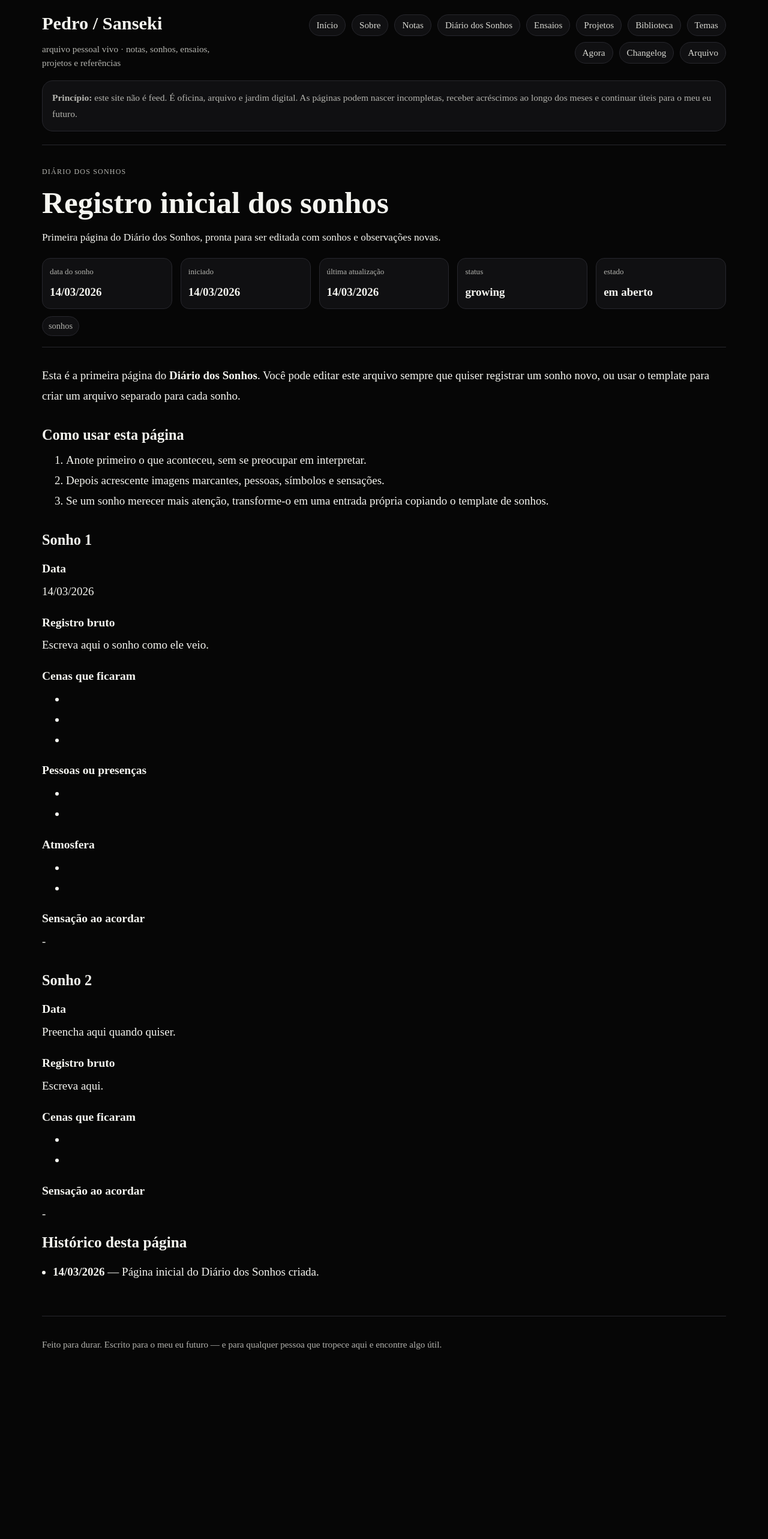
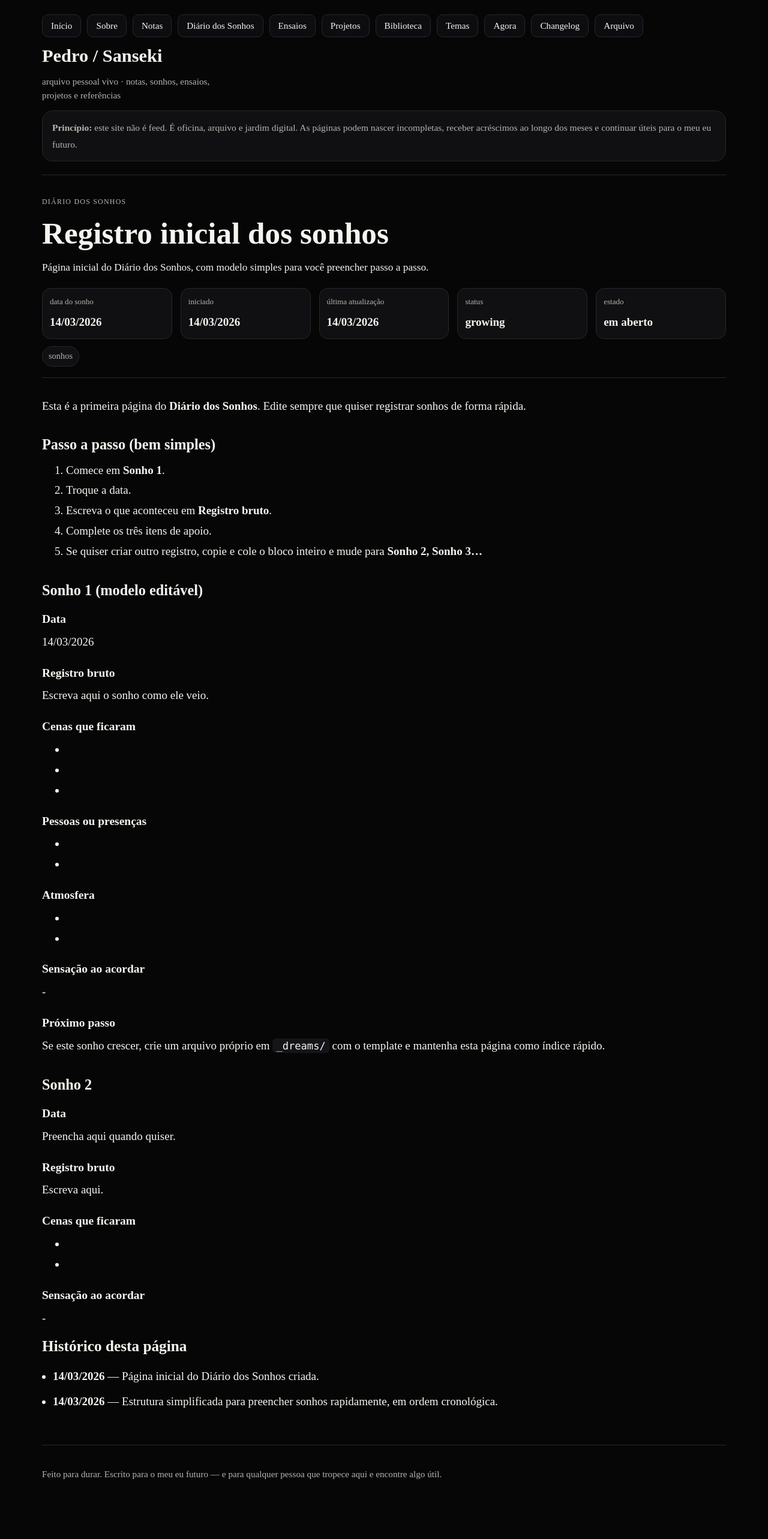
Before and after one commit to sanseki3/sanseki3.github.io, a Jekyll site: the page built from sanseki-jekyll-site/_dreams/registro-inicial-dos-sonhos.md, in a window 1280 px wide. Shown: the whole page at 60% size. Built offline with Jekyll 4.4.1, drawn with Linux system fonts in a browser that asks for light colours; before the commit the page ends 2349 px from its top, so only the background shows below that.

Commit message:
Refina visual escuro e fluxo do Diário dos Sonhos

```diff
--- a/sanseki-jekyll-site/_dreams/registro-inicial-dos-sonhos.md
+++ b/sanseki-jekyll-site/_dreams/registro-inicial-dos-sonhos.md
@@ -1,6 +1,6 @@
 ---
 title: "Registro inicial dos sonhos"
-summary: "Primeira página do Diário dos Sonhos, pronta para ser editada com sonhos e observações novas."
+summary: "Página inicial do Diário dos Sonhos, com modelo simples para você preencher passo a passo."
 dream_date: 2026-03-14
 started: 2026-03-14
 updated: 2026-03-14
@@ -11,17 +11,21 @@ tags: [sonhos]
 changelog:
   - date: 2026-03-14
     note: Página inicial do Diário dos Sonhos criada.
+  - date: 2026-03-14
+    note: Estrutura simplificada para preencher sonhos rapidamente, em ordem cronológica.
 ---
 
-Esta é a primeira página do **Diário dos Sonhos**. Você pode editar este arquivo sempre que quiser registrar um sonho novo, ou usar o template para criar um arquivo separado para cada sonho.
+Esta é a primeira página do **Diário dos Sonhos**. Edite sempre que quiser registrar sonhos de forma rápida.
 
-## Como usar esta página
+## Passo a passo (bem simples)
 
-1. Anote primeiro o que aconteceu, sem se preocupar em interpretar.
-2. Depois acrescente imagens marcantes, pessoas, símbolos e sensações.
-3. Se um sonho merecer mais atenção, transforme-o em uma entrada própria copiando o template de sonhos.
+1. Comece em **Sonho 1**.
+2. Troque a data.
+3. Escreva o que aconteceu em **Registro bruto**.
+4. Complete os três itens de apoio.
+5. Se quiser criar outro registro, copie e cole o bloco inteiro e mude para **Sonho 2, Sonho 3...**
 
-## Sonho 1
+## Sonho 1 (modelo editável)
 
 ### Data
 
@@ -51,6 +55,10 @@ Escreva aqui o sonho como ele veio.
 
 -
 
+### Próximo passo
+
+Se este sonho crescer, crie um arquivo próprio em <code>_dreams/</code> com o template e mantenha esta página como índice rápido.
+
 ## Sonho 2
 
 ### Data
--- a/sanseki-jekyll-site/_includes/doc-card.html
+++ b/sanseki-jekyll-site/_includes/doc-card.html
@@ -4,6 +4,7 @@
     {% if include.doc.kind %}<span class="meta-pill">{{ include.doc.kind }}</span>{% endif %}
     {% if include.doc.status %}<span class="meta-pill status-{{ include.doc.status | slugify }}">{{ include.doc.status }}</span>{% endif %}
     {% if include.doc.dream_date %}
+      <span class="meta-pill">{{ include.doc.dream_date | date: "%m/%Y" }}</span>
       <span>sonhado em {{ include.doc.dream_date | date: "%d/%m/%Y" }}</span>
     {% elsif include.doc.updated %}
       <span>atualizado em {{ include.doc.updated | date: "%d/%m/%Y" }}</span>
--- a/sanseki-jekyll-site/_includes/site-header.html
+++ b/sanseki-jekyll-site/_includes/site-header.html
@@ -1,16 +1,16 @@
 <div class="shell">
   <header class="site-header">
+    <nav class="top-nav" aria-label="Navegação principal">
+      {% for item in site.data.navigation %}
+        <a href="{{ item.url | relative_url }}" {% if page.url == item.url %}aria-current="page"{% endif %}>{{ item.title }}</a>
+      {% endfor %}
+    </nav>
+
     <div class="header-top">
       <div class="brand-block">
         <a class="brand-link" href="{{ '/' | relative_url }}">Pedro / Sanseki</a>
         <p class="brand-subtitle">arquivo pessoal vivo · notas, sonhos, ensaios, projetos e referências</p>
       </div>
-
-      <nav class="top-nav" aria-label="Navegação principal">
-        {% for item in site.data.navigation %}
-          <a href="{{ item.url | relative_url }}" {% if page.url == item.url %}aria-current="page"{% endif %}>{{ item.title }}</a>
-        {% endfor %}
-      </nav>
     </div>
 
     <div class="header-note">
--- a/sanseki-jekyll-site/assets/css/site.css
+++ b/sanseki-jekyll-site/assets/css/site.css
@@ -44,10 +44,10 @@ a:hover { text-decoration: underline; }
 
 .header-top {
   display: flex;
-  justify-content: space-between;
+  justify-content: flex-start;
   align-items: flex-start;
   gap: 22px;
-  margin-bottom: 18px;
+  margin-bottom: 14px;
 }
 
 .brand-block {
@@ -74,31 +74,31 @@ a:hover { text-decoration: underline; }
 .top-nav {
   display: flex;
   flex-wrap: wrap;
-  justify-content: flex-end;
+  justify-content: flex-start;
   gap: 10px;
-  max-width: 720px;
+  margin-bottom: 16px;
 }
 
 .top-nav a {
-  color: var(--link-soft);
-  padding: 8px 12px;
+  color: var(--text);
+  padding: 9px 14px;
   border: 1px solid var(--border);
-  border-radius: 999px;
-  background: var(--panel);
+  border-radius: 10px;
+  background: #0d0d10;
   font-size: 0.95rem;
   line-height: 1.2;
 }
 
 .top-nav a:hover {
   text-decoration: none;
-  border-color: #3a3a42;
+  border-color: #4a4a52;
   color: var(--text);
 }
 
 .top-nav a[aria-current="page"] {
   color: var(--text);
-  border-color: rgba(143, 123, 255, 0.55);
-  background: rgba(143, 123, 255, 0.12);
+  border-color: rgba(255, 255, 255, 0.36);
+  background: #1a1a20;
 }
 
 .header-note {
```
Also changed, not shown: sanseki-jekyll-site/diario-dos-sonhos/index.html (+6 -7 lines).
